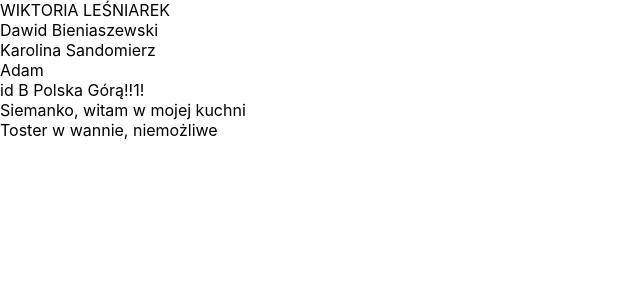
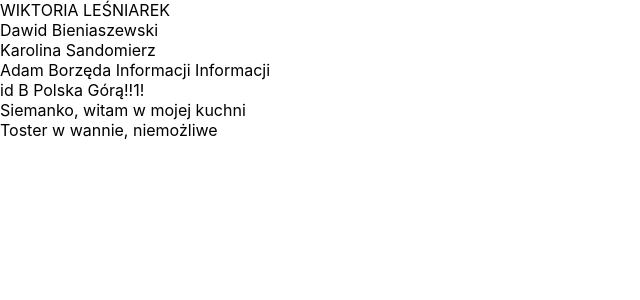
Before and after one commit to TimeRul3r/tosterwwannie, a React (Create React App) app: page / in a window 1280 px wide. Shown: the top 300 px of the page, without its empty margins (0-640 px from the left). Built offline with nearby package versions, Linux system fonts and the light colour scheme.

Commit message:
funkcjaa

```diff
--- a/src/App.js
+++ b/src/App.js
@@ -9,9 +9,11 @@ const updateTimeRul3r = (name) => {
   return newname
 }
 
-const updateName = (imie) => {
-  const noweimie = imie + " 12345"
-  return noweimie
+const updateAdam = (name) => {
+  let text = name;
+  text = text.replaceAll("Architektura","Informacji");
+  text = text.replaceAll("architektura","informacji");
+  return text;
 }
   const updateName2 = (nametwo) => {
     const noweimie = nametwo.slice(3,7) + " Polska Górą!!1!";
@@ -20,7 +22,7 @@ const updateName = (imie) => {
 }
 function App() {
   const nameOne = "Wiktoria Leśniarek"
-  const imie = "Adam"
+  const imie = "Adam Borzęda Architektura Informacji"
   const nametwo = "Dawid Bieniaszewski"
   return (
     <div>
@@ -30,7 +32,7 @@ function App() {
       <div>Dawid Bieniaszewski</div>
       <div>Karolina Sandomierz</div>
       <div>
-        {imie}
+        {updateAdam(imie)}
       </div>
       <div>
         {updateName2(nametwo)}
```
